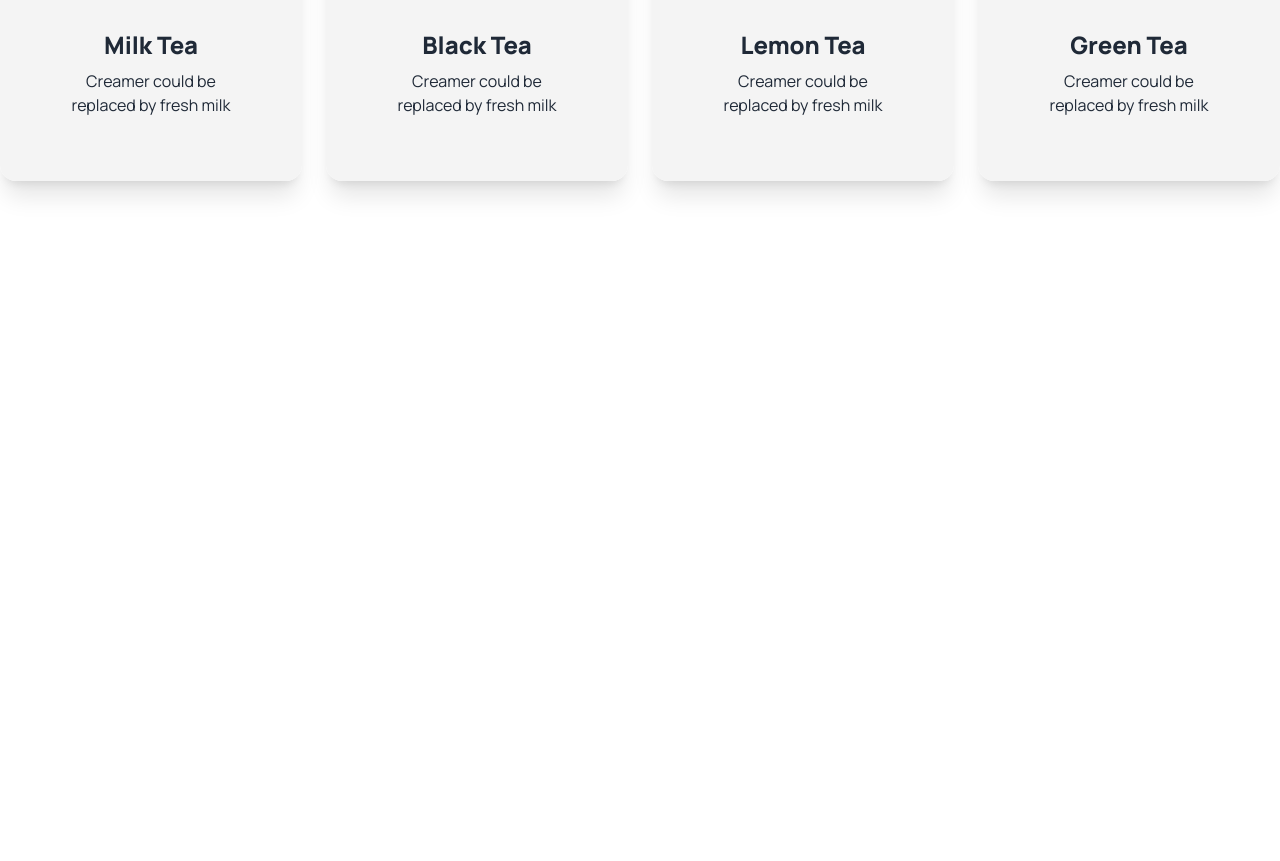
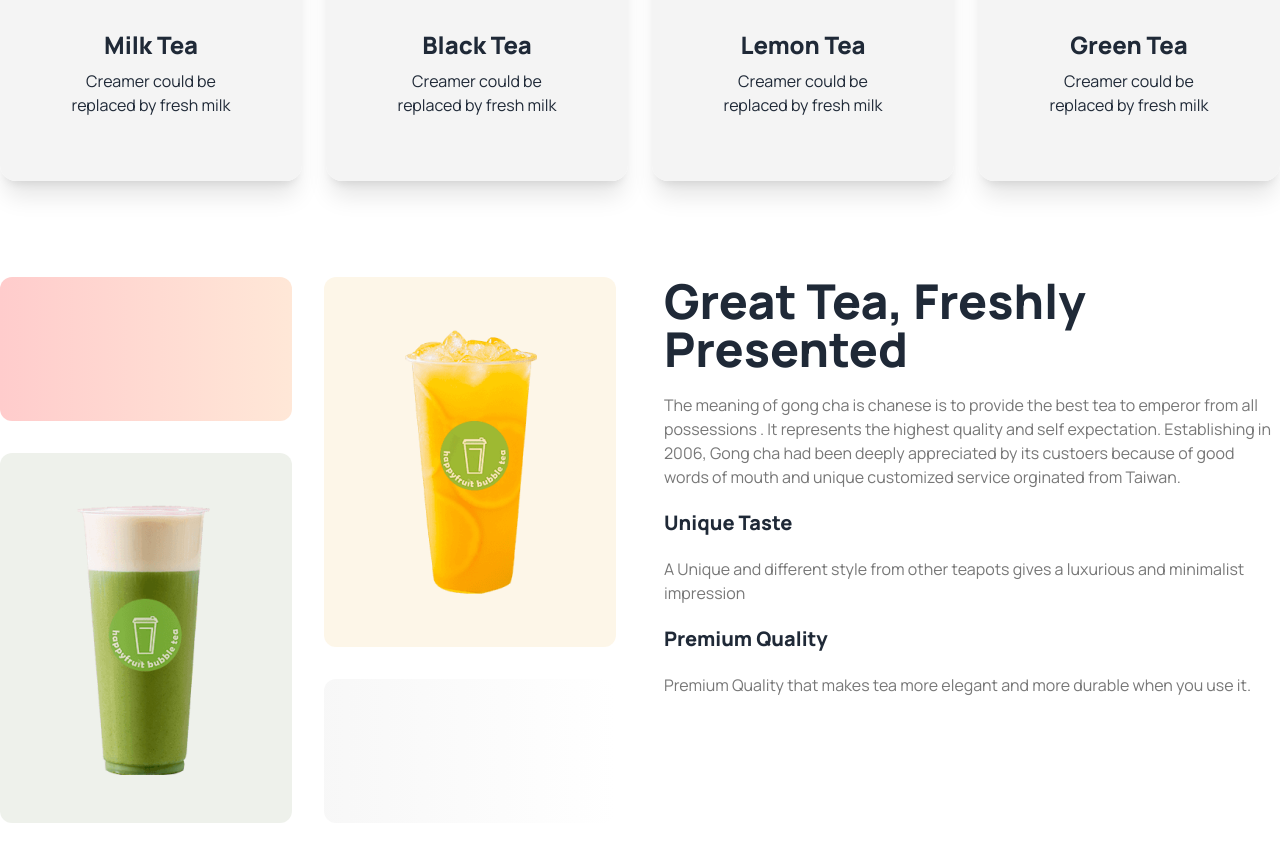
Before and after one commit to Solaimanislam/tea-website-with-daisyui, a plain HTML site: page index.html in a window 1280 px wide. Shown: the part 1300-2161 px from the top of the page. Before the commit the page ends 1577 px from the top, so only its background shows below. Drawn offline with nearby package versions, Linux system fonts and the light colour scheme.

Commit message:
added grid layout with gradient

```diff
--- a/index.html
+++ b/index.html
@@ -103,7 +103,31 @@
                   </div>
             </div>
         </section>
+        <!-- great tea fresh tea section -->
+        <section>
+            <section class="my-24 gap-12 flex flex-col lg:flex-row">
+                <div class="grid gap-8 grid-cols-1 md:grid-cols-2 flex-1">
+                    <div class="rounded-xl h-36 opacity-20 bg-gradient-to-r from-[#F00] to-[#FF8938]"></div>
+                    <div class="row-span-2 rounded-xl px-8 py-12 flex justify-center items-center bg-[#e6a6231a]">
+                        <img src="images/fresh-1.png" alt="">
+                    </div>
+                    <div class="row-span-2 rounded-xl px-8 py-12 flex justify-center items-center bg-[#5776391a]">
+                        <img src="images/fresh-2.png" alt="">
+                    </div>
+                    <div class="rounded-xl h-36 opacity-20 bg-gradient-to-r from-[#D9D9D9] to-[#ffffff00]"">
+                    </div>
 
+                </div>
+                <div class="space-y-5 flex-1">
+                    <h3 class="text-5xl font-extrabold">Great Tea, Freshly <br> Presented</h3>
+                    <p class="text-[#777]">The meaning of gong cha is chanese is to provide the best tea to emperor from all possessions . It represents the highest quality and self expectation. Establishing in 2006, Gong cha had been deeply appreciated by its custoers  because of good words of mouth and unique customized service orginated from Taiwan.</p>
+                    <h4 class="text-xl font-extrabold">Unique Taste</h4>
+                    <p class="text-[#777]">A Unique and different style from other teapots gives a luxurious and minimalist impression</p>
+                    <h4 class="text-xl font-extrabold mt-8">Premium Quality</h4>
+                    <p class="text-[#777]">Premium Quality that makes tea more elegant and more durable when you use it.</p>
+                </div>
+            </section>
+        </section>
     </main>
     <footer>
 
```
